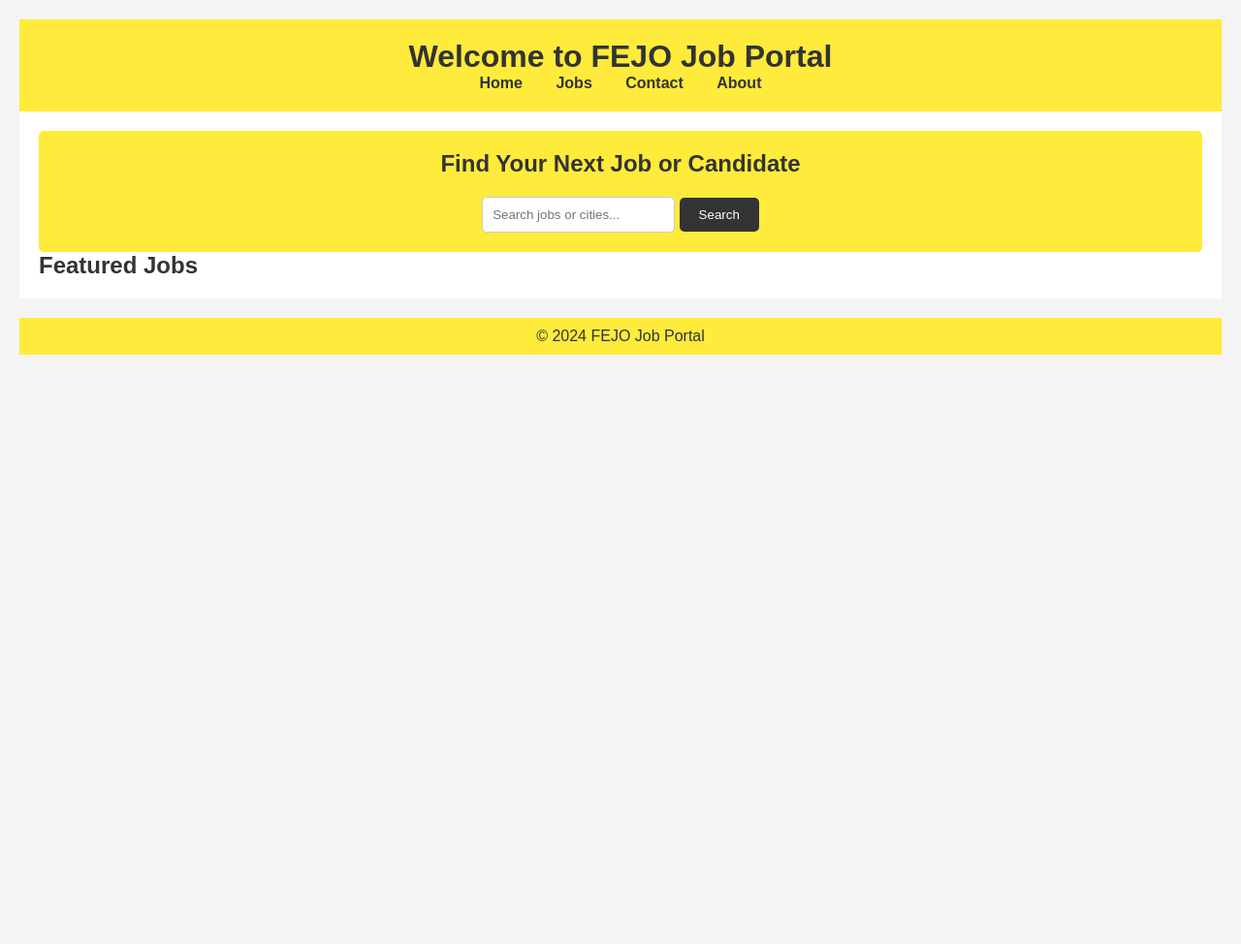
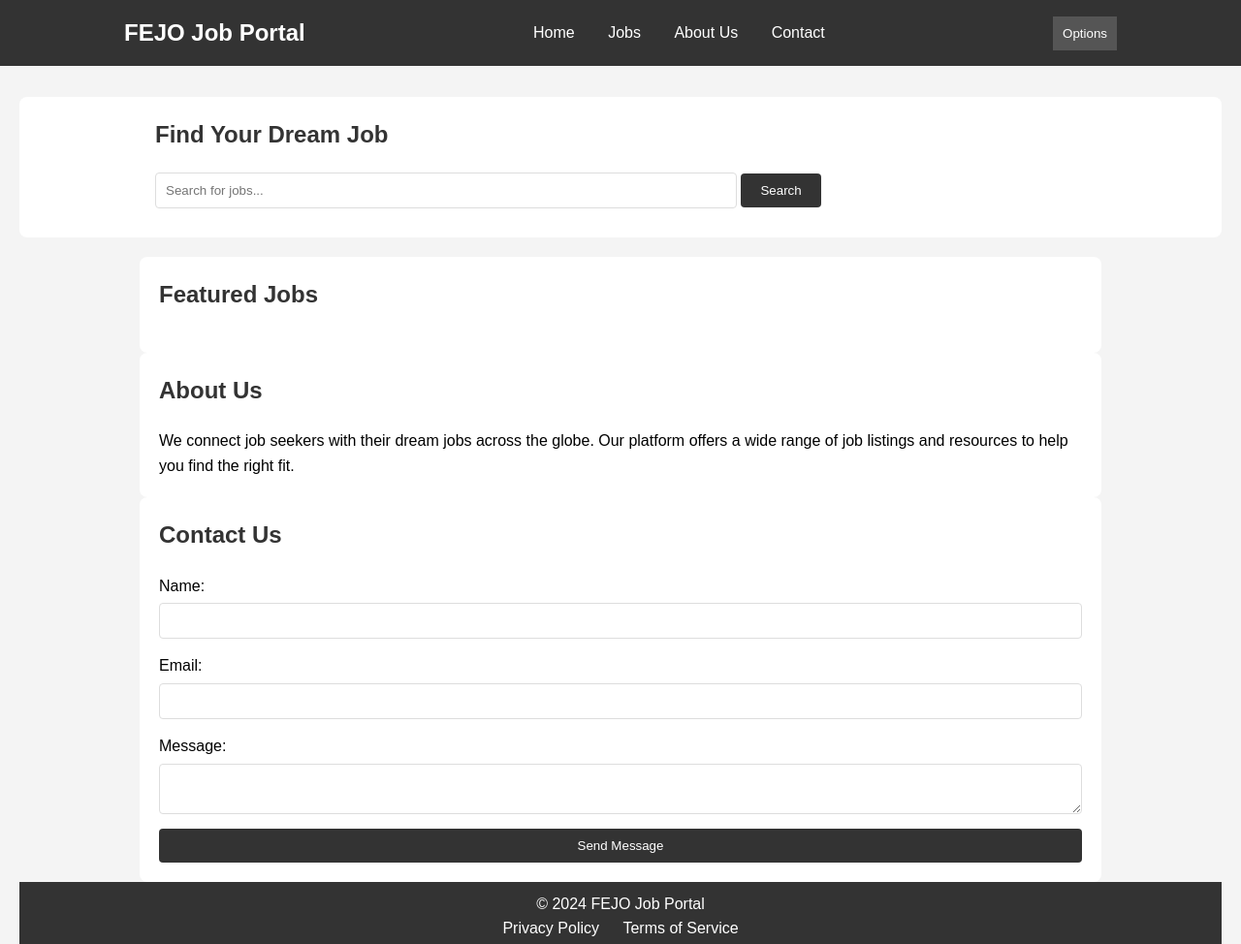
Before and after one commit to FEJOcoder/jobportal, a website: page index.html in a window 1280 px wide. Shown: the top 974 px of the page at 97% size. Before the commit the page ends 800 px from the top, so only its background shows below. Drawn offline with Linux system fonts and the light colour scheme.

```diff
--- a/css/styles.css
+++ b/css/styles.css
@@ -1,75 +1,182 @@
+
+/* Basic reset */
 * {
     margin: 0;
     padding: 0;
     box-sizing: border-box;
 }
 
+/* Container for centering content */
+.container {
+    width: 80%;
+    margin: 0 auto;
+}
+
+/* Body styling */
 body {
     font-family: Arial, sans-serif;
+    line-height: 1.6;
     background-color: #f4f4f4;
-    color: #333;
     padding: 20px;
 }
 
+/* Header styling */
 header {
-    background-color: #ffeb3b; /* Light yellow */
-    color: #333;
-    padding: 20px;
-    text-align: center;
+    background: #333;
+    color: #fff;
+    padding: 15px 0;
+    position: fixed;
+    width: 100%;
+    top: 0;
+    left: 0;
+    z-index: 1000;
+}
+
+header .container {
+    display: flex;
+    justify-content: space-between;
+    align-items: center;
+}
+
+header h1 {
+    font-size: 24px;
 }
 
 header nav a {
-    color: #333;
+    color: #fff;
     text-decoration: none;
     margin: 0 15px;
-    font-weight: bold;
 }
 
 header nav a:hover {
     text-decoration: underline;
 }
 
-main {
-    background-color: #fff;
-    padding: 20px;
+.dropdown {
+    position: relative;
 }
 
-.hero {
-    background-color: #ffeb3b; /* Light yellow */
-    padding: 20px;
-    text-align: center;
-    border-radius: 5px;
-}
-
-.search-bar {
-    margin-top: 20px;
-}
-
-.search-bar input {
+.dropdown-trigger {
+    background: #555;
+    color: #fff;
+    border: none;
     padding: 10px;
-    border: 1px solid #ccc;
-    border-radius: 5px;
-}
-
-.search-bar button {
-    padding: 10px 20px;
-    border: none;
-    background-color: #333;
-    color: #fff;
-    border-radius: 5px;
     cursor: pointer;
 }
 
-.search-bar button:hover {
-    background-color: #555;
+.dropdown-menu {
+    display: none;
+    position: absolute;
+    background-color: #f9f9f9;
+    min-width: 160px;
+    box-shadow: 0px 8px 16px rgba(0, 0, 0, 0.2);
+    z-index: 1000;
 }
 
+.dropdown-menu a {
+    color: black;
+    padding: 12px 16px;
+    text-decoration: none;
+    display: block;
+}
+
+.dropdown-menu a:hover {
+    background-color: #f1f1f1;
+}
+
+.dropdown.show .dropdown-menu {
+    display: block;
+}
+
+/* Main content styling */
+main {
+    margin-top: 80px; /* Space for fixed header */
+}
+
+section {
+    padding: 20px;
+    background: #fff;
+    margin-bottom: 20px;
+    border-radius: 8px;
+}
+
+h2 {
+    margin-bottom: 20px;
+    color: #333;
+}
+
+#search {
+    display: flex;
+    flex-direction: column;
+    align-items: center;
+}
+
+#search-bar {
+    width: 100%;
+    max-width: 600px;
+    padding: 10px;
+    margin-bottom: 10px;
+    border: 1px solid #ddd;
+    border-radius: 4px;
+}
+
+#search-button {
+    padding: 10px 20px;
+    border: none;
+    background: #333;
+    color: #fff;
+    cursor: pointer;
+    border-radius: 4px;
+}
+
+#search-button:hover {
+    background: #555;
+}
+
+/* Contact form styling */
+form {
+    display: flex;
+    flex-direction: column;
+}
+
+form label {
+    margin-bottom: 5px;
+}
+
+form input, form textarea {
+    margin-bottom: 15px;
+    padding: 10px;
+    border: 1px solid #ddd;
+    border-radius: 4px;
+}
+
+form button {
+    padding: 10px 20px;
+    border: none;
+    background: #333;
+    color: #fff;
+    cursor: pointer;
+    border-radius: 4px;
+}
+
+form button:hover {
+    background: #555;
+}
+
+/* Footer styling */
 footer {
-    background-color: #ffeb3b; /* Light yellow */
+    background: #333;
+    color: #fff;
     text-align: center;
-    padding: 10px;
-    margin-top: 20px;
-    position: relative;
-    bottom: 0;
-    width: 100%;
+    padding: 10px 0;
 }
+
+footer nav a {
+    color: #fff;
+    margin: 0 10px;
+    text-decoration: none;
+}
+
+footer nav a:hover {
+    text-decoration: underline;
+}
--- a/index.html
+++ b/index.html
@@ -1,3 +1,4 @@
+
 <!DOCTYPE html>
 <html lang="en">
 <head>
@@ -8,29 +9,61 @@
 </head>
 <body>
     <header>
-        <h1>Welcome to FEJO Job Portal</h1>
+        <div class="container">
+            <h1>FEJO Job Portal</h1>
             <nav>
                 <a href="#home">Home</a>
                 <a href="#jobs">Jobs</a>
+                <a href="#about">About Us</a>
                 <a href="#contact">Contact</a>
-            <a href="#about">About</a>
             </nav>
+            <div class="dropdown">
+                <button class="dropdown-trigger">Options</button>
+                <div class="dropdown-menu">
+                    <a href="#profile">Profile</a>
+                    <a href="#settings">Settings</a>
+                    <a href="#logout">Logout</a>
+                </div>
+            </div>
+        </div>
     </header>
     <main>
-        <section class="hero">
-            <h2>Find Your Next Job or Candidate</h2>
-            <div class="search-bar">
-                <input type="text" placeholder="Search jobs or cities...">
-                <button>Search</button>
+        <section id="search">
+            <div class="container">
+                <h2>Find Your Dream Job</h2>
+                <input type="text" id="search-bar" placeholder="Search for jobs...">
+                <button id="search-button">Search</button>
             </div>
         </section>
-        <section class="featured-jobs">
+        <section id="job-listings" class="container">
             <h2>Featured Jobs</h2>
-            <!-- Job listings will go here -->
+            <!-- Job listings will be dynamically loaded here -->
+        </section>
+        <section id="about" class="container">
+            <h2>About Us</h2>
+            <p>We connect job seekers with their dream jobs across the globe. Our platform offers a wide range of job listings and resources to help you find the right fit.</p>
+        </section>
+        <section id="contact" class="container">
+            <h2>Contact Us</h2>
+            <form id="contact-form">
+                <label for="name">Name:</label>
+                <input type="text" id="name" name="name" required>
+                <label for="email">Email:</label>
+                <input type="email" id="email" name="email" required>
+                <label for="message">Message:</label>
+                <textarea id="message" name="message" required></textarea>
+                <button type="submit">Send Message</button>
+            </form>
         </section>
     </main>
     <footer>
+        <div class="container">
             <p>&copy; 2024 FEJO Job Portal</p>
+            <nav>
+                <a href="#privacy">Privacy Policy</a>
+                <a href="#terms">Terms of Service</a>
+            </nav>
+        </div>
     </footer>
     <script src="js/app.js"></script>
 </body>
```
Also changed, not shown: job-listings.html (added, +38 -0 lines). Lines whose indentation alone changed are shown as unchanged.
